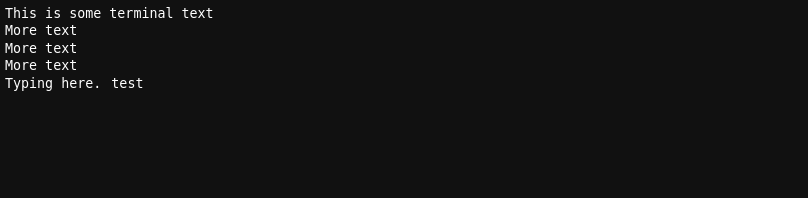
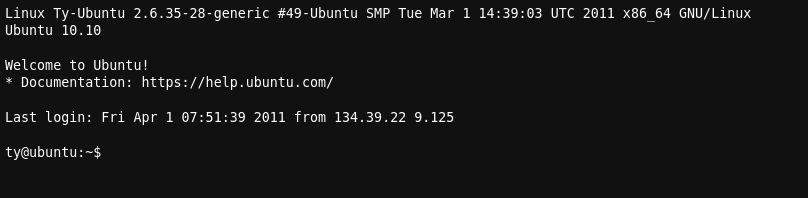
Before and after one commit to TyOverby/Web-Terminal, a plain HTML site: page html/index.html in a window 1280 px wide. Shown: the top 198 px of the page, without its empty margins (0-808 px from the left). Drawn offline with Linux system fonts and the light colour scheme.

Commit message:
made the prompt better

```diff
--- a/html/index.html
+++ b/html/index.html
@@ -13,18 +13,19 @@
 	</head>
 	<body>
 		<div id="content">
-			This is some terminal text
-			<br/>
-			More text
-			<br/>
-			More text
-			<br/>
-			More text
+			Linux Ty-Ubuntu 2.6.35-28-generic #49-Ubuntu SMP Tue Mar 1 14:39:03 UTC 2011 x86_64 GNU/Linux<br />
+         Ubuntu 10.10<br /><br />
+
+         Welcome to Ubuntu!<br />
+         * Documentation:  https://help.ubuntu.com/<br /><br />
+
+         Last login: Fri Apr  1 07:51:39 2011 from 134.39.22 9.125<br /><br />
+
 		</div>
 		<div id="input">
 			<nobr>
-				Typing here.
-				<input type="text" id="textbox" spellcheck="false" style="" value="test">
+				ty@ubuntu:~$
+				<input type="text" id="textbox" spellcheck="false" style="">
 			<nobr>
 		</div>
 	</body>
```
